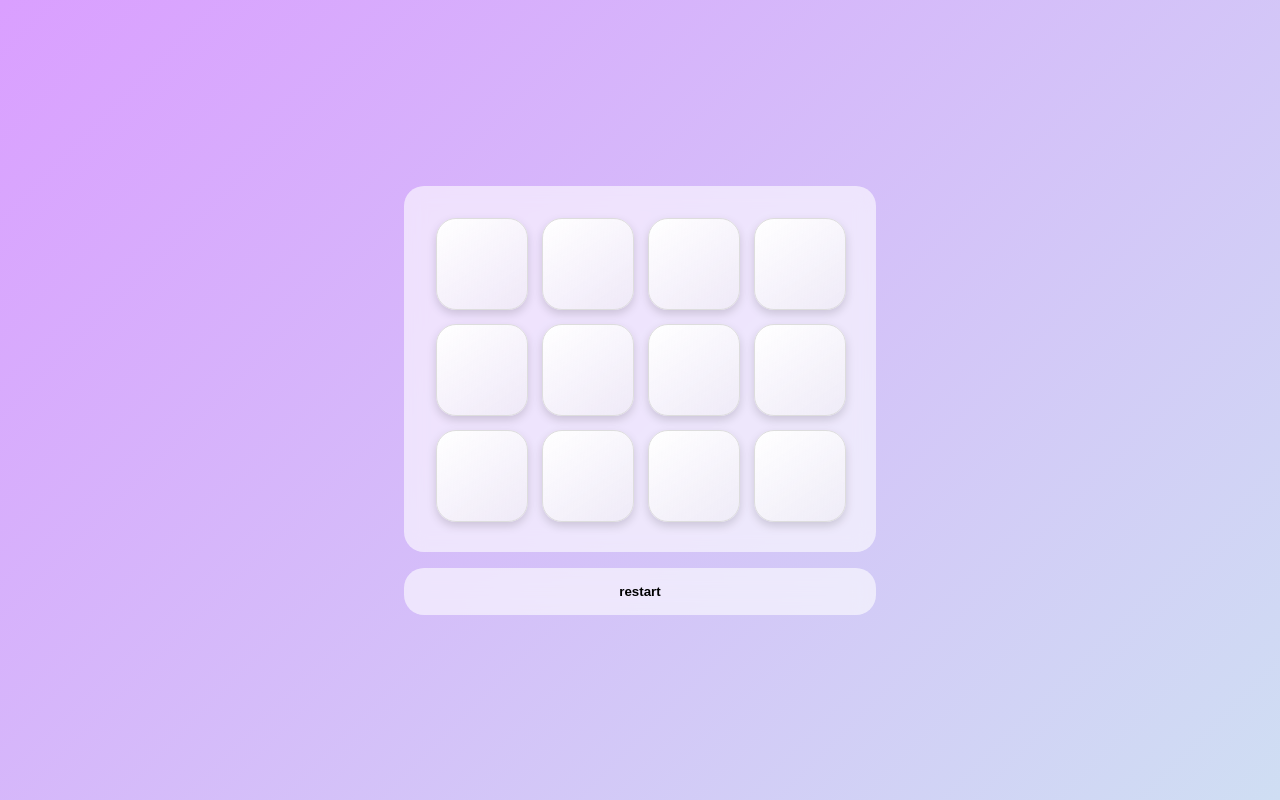
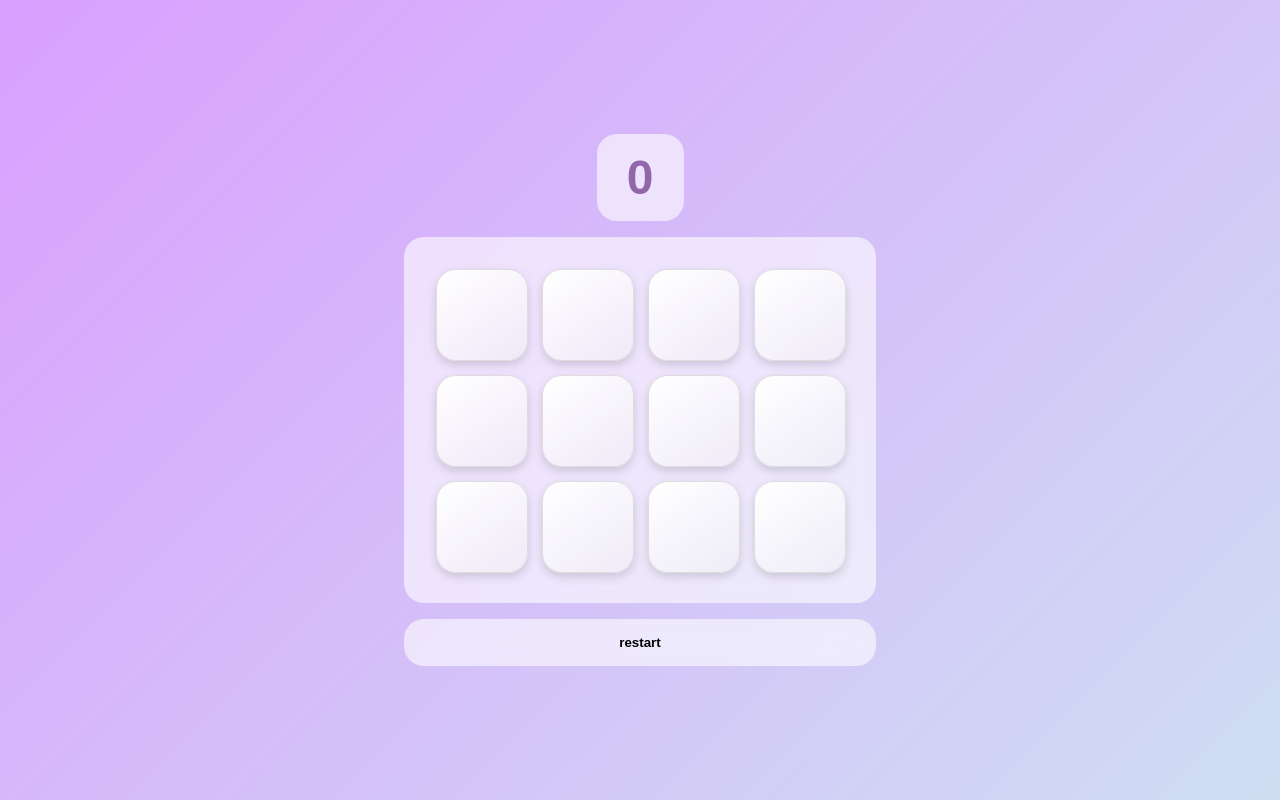
Before and after one commit to Cropsii/Find2pairs, a React (Vite) app: page / in a window 1280 px wide. Built offline with nearby package versions, Linux system fonts and the light colour scheme.

Commit message:
add
добавлен счетчик

```diff
--- a/src/App.css
+++ b/src/App.css
@@ -14,7 +14,18 @@ body {
   flex-direction: column;
   gap: 1rem;
 }
-
+.score {
+  padding: 1rem;
+  color: #9067a9;
+  background: rgba(255, 255, 255, 0.6);
+  text-align: center;
+  width: fit-content;
+  place-self: center;
+  aspect-ratio: 1;
+  border-radius: 20px;
+  font-size: 3rem;
+  font-weight: bold;
+}
 .board {
   display: grid;
   width: fit-content;
@@ -83,3 +94,6 @@ body {
 .restart:active {
   scale: 0.9;
 }
+.restart:hover{
+  opacity: 0.7;
+}
--- a/src/App.jsx
+++ b/src/App.jsx
@@ -10,6 +10,7 @@ function App() {
   const [lock, setLock] = useState(false);
   const [pairs, setPairs] = useState([]);
   const [blink, setBlink] = useState(true);
+  const [score, setScore] = useState(0);
   const flip = (index) => {
     if (flippedCards.includes(index) || lock) {
       return;
@@ -40,12 +41,21 @@ function App() {
     setEmojiPack((prew) => prew.sort(() => Math.random() - 0.5));
     setBlink(true);
     setFlippedCards([]);
+    setScore(0);
     setTimeout(() => {
       setPairs([]);
     }, 100);
   };
+  const upScore = (index) => {
+    if (flippedCards.includes(index)) {
+      return;
+    } else {
+      setScore((prew) => (prew += 1));
+    }
+  };
   return (
     <div className="app">
+      <div className="score">{score}</div>
       <div className="board">
         {emojiPack.map((emoji, index) => {
           return (
@@ -54,6 +64,7 @@ function App() {
               key={index}
               onClick={() => {
                 flip(index);
+                upScore(index);
               }}
             >
               <div
```
